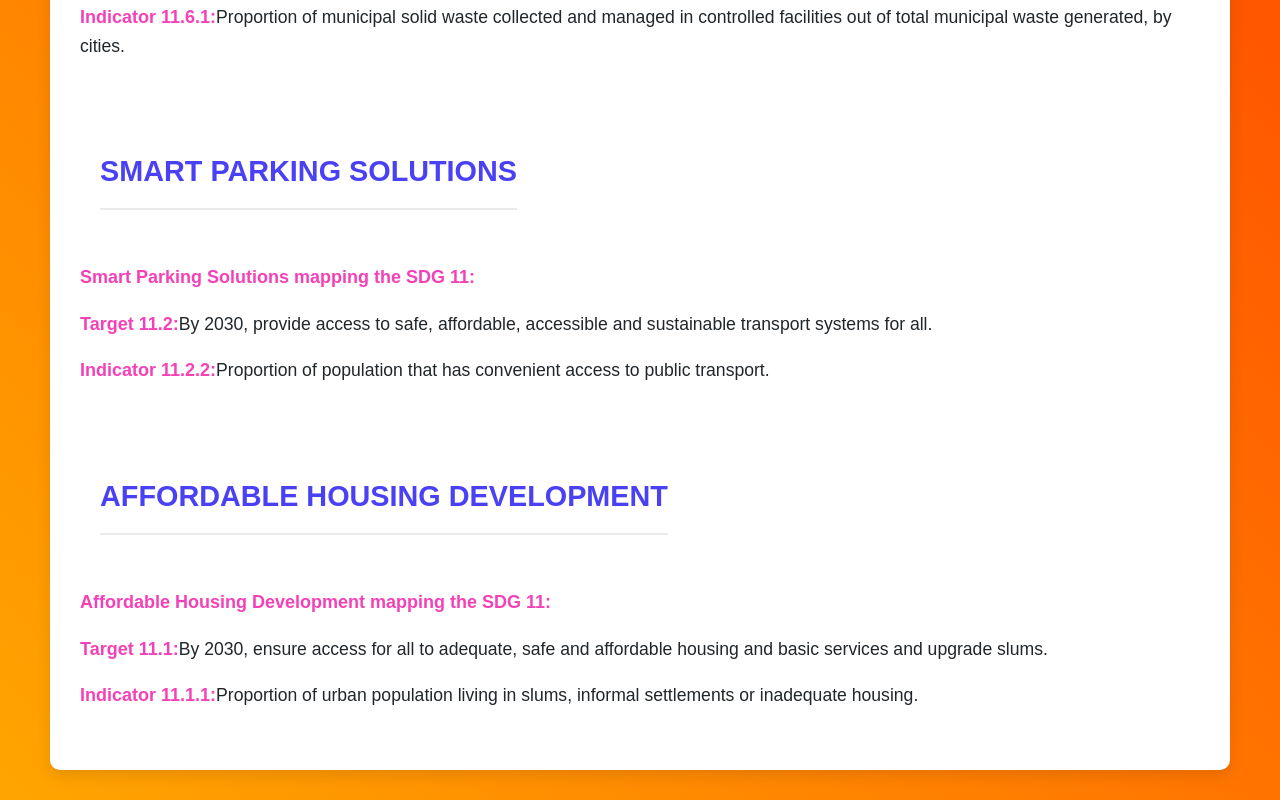
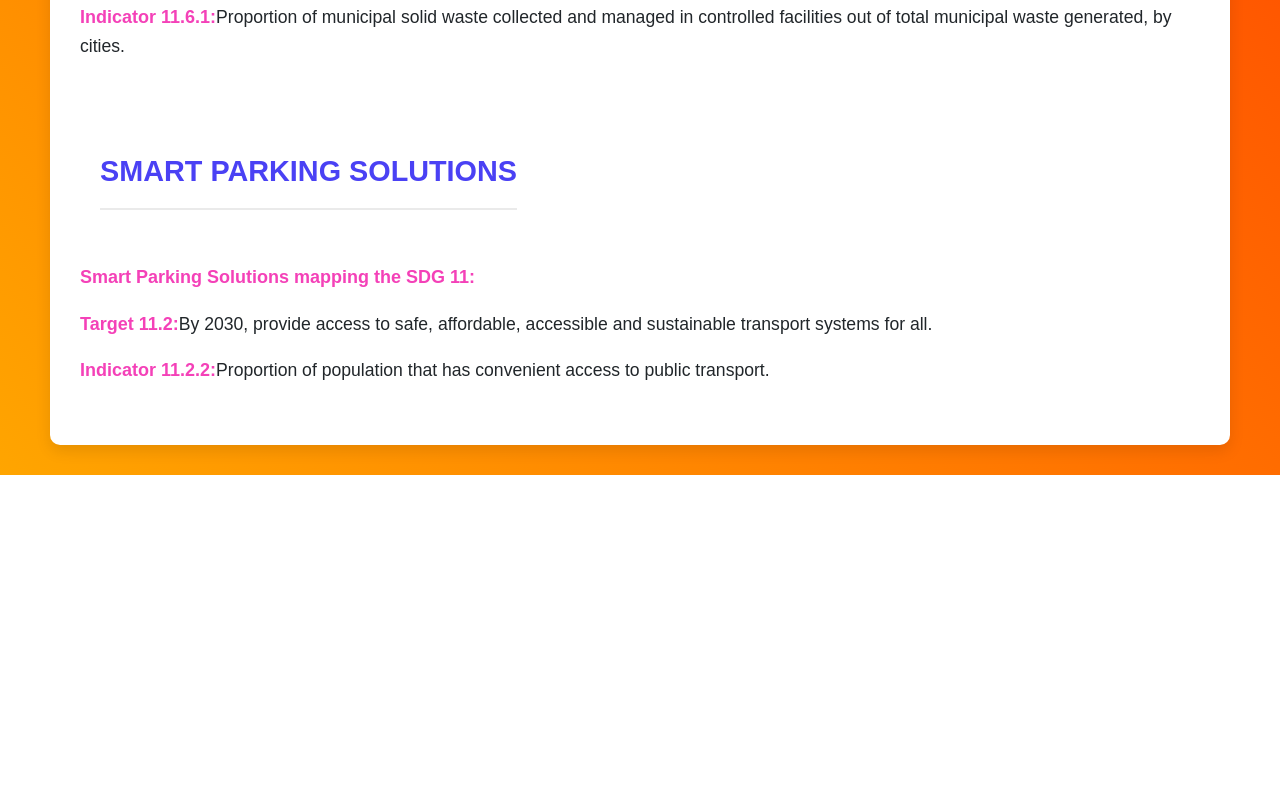
Before and after one commit to Sudeepsanshi19/Hanoi-github.io, a plain HTML site: page guru/business_model.html in a window 1280 px wide. Shown: the part 412-1212 px from the top of the page. After the commit the page ends 887 px from the top, so only its background shows below. Drawn offline with Linux system fonts and the light colour scheme.

Commit message:
business_model.html

```diff
--- a/guru/business_model.html
+++ b/guru/business_model.html
@@ -118,12 +118,6 @@
             <p><strong class="sdg">Target 11.2:</strong>By 2030, provide access to safe, affordable, accessible and sustainable transport systems for all.</p>
             <p><strong class="sdg">Indicator 11.2.2:</strong>Proportion of population that has convenient access to public transport.</p>
         </div>
-        <div class="use-case">
-            <a href="Housing.html"><h2> Affordable Housing Development</h2></a>
-            <p><strong class="sdg">Affordable Housing Development mapping the SDG 11:</strong></p>
-            <p><strong class="sdg">Target 11.1:</strong>By 2030, ensure access for all to adequate, safe and affordable housing and basic services and upgrade slums.</p>
-            <p><strong class="sdg">Indicator 11.1.1:</strong>Proportion of urban population living in slums, informal settlements or inadequate housing.</p>
-        </div>
     </div>
 </body>
 </html>
```
